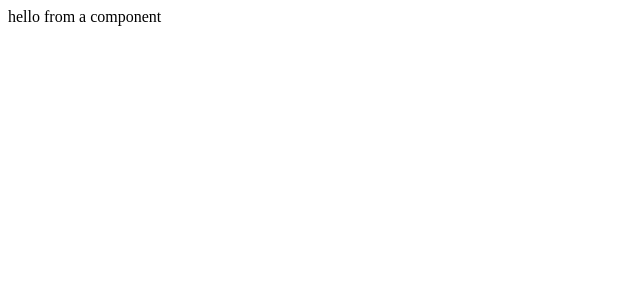
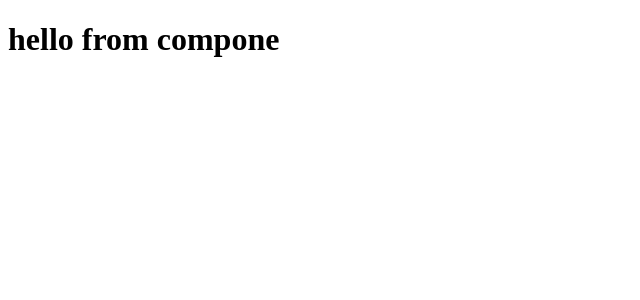
Before and after one commit to Leshan21/react-vite, a React (Vite) app in the folder reactPro/: page / in a window 1280 px wide. Shown: the top 300 px of the page, without its empty margins (0-640 px from the left). Built offline with nearby package versions, Linux system fonts and the light colour scheme.

Commit message:
add prettiar

```diff
--- a/reactPro/src/components/Hello.jsx
+++ b/reactPro/src/components/Hello.jsx
@@ -1,9 +1,9 @@
-
-
 const Hello = () => {
   return (
-    <div>hello from a component</div>
-  )
-}
+    <>
+      <h1>hello from compone</h1>
+    </>
+  );
+};
 
-export default Hello
+export default Hello;
```
